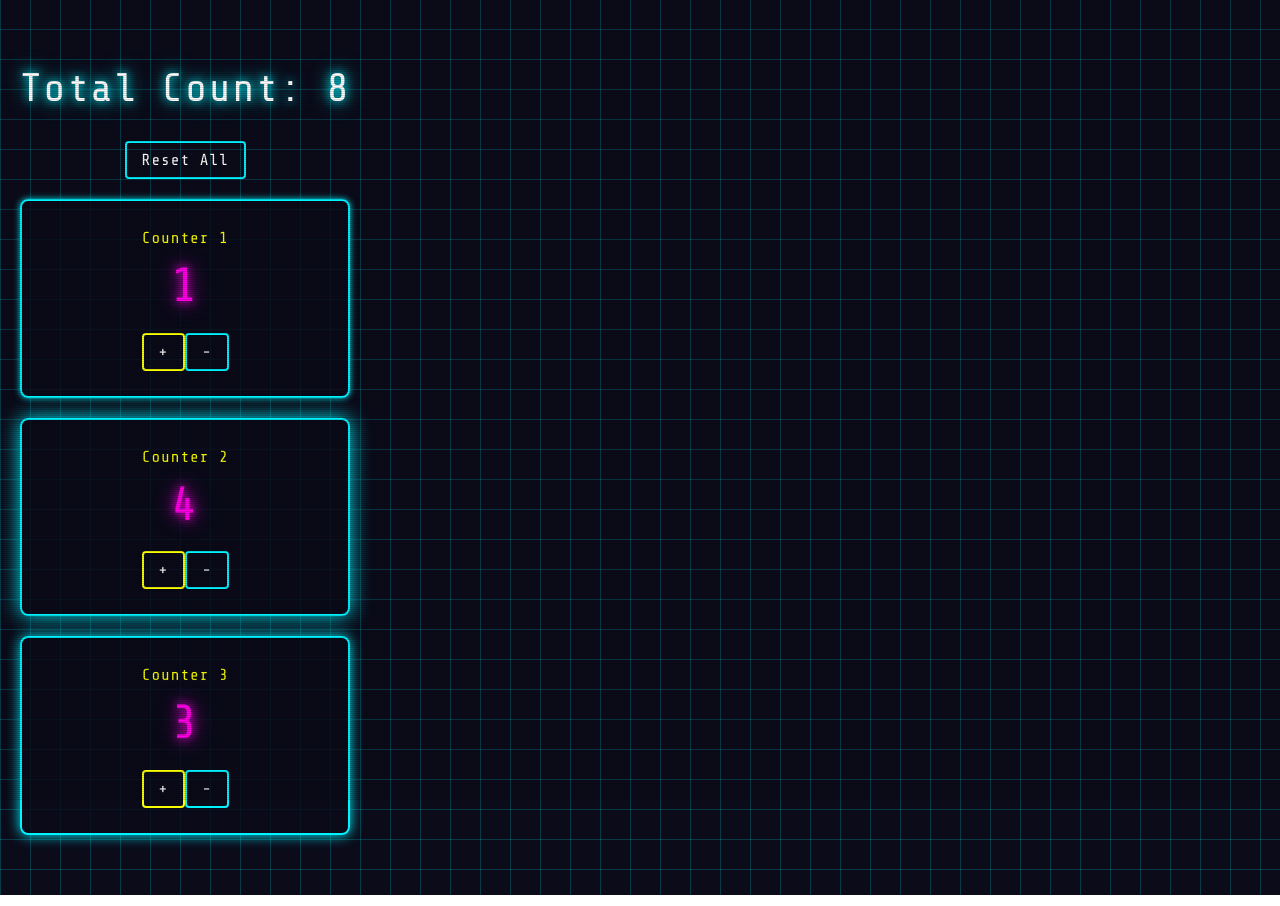
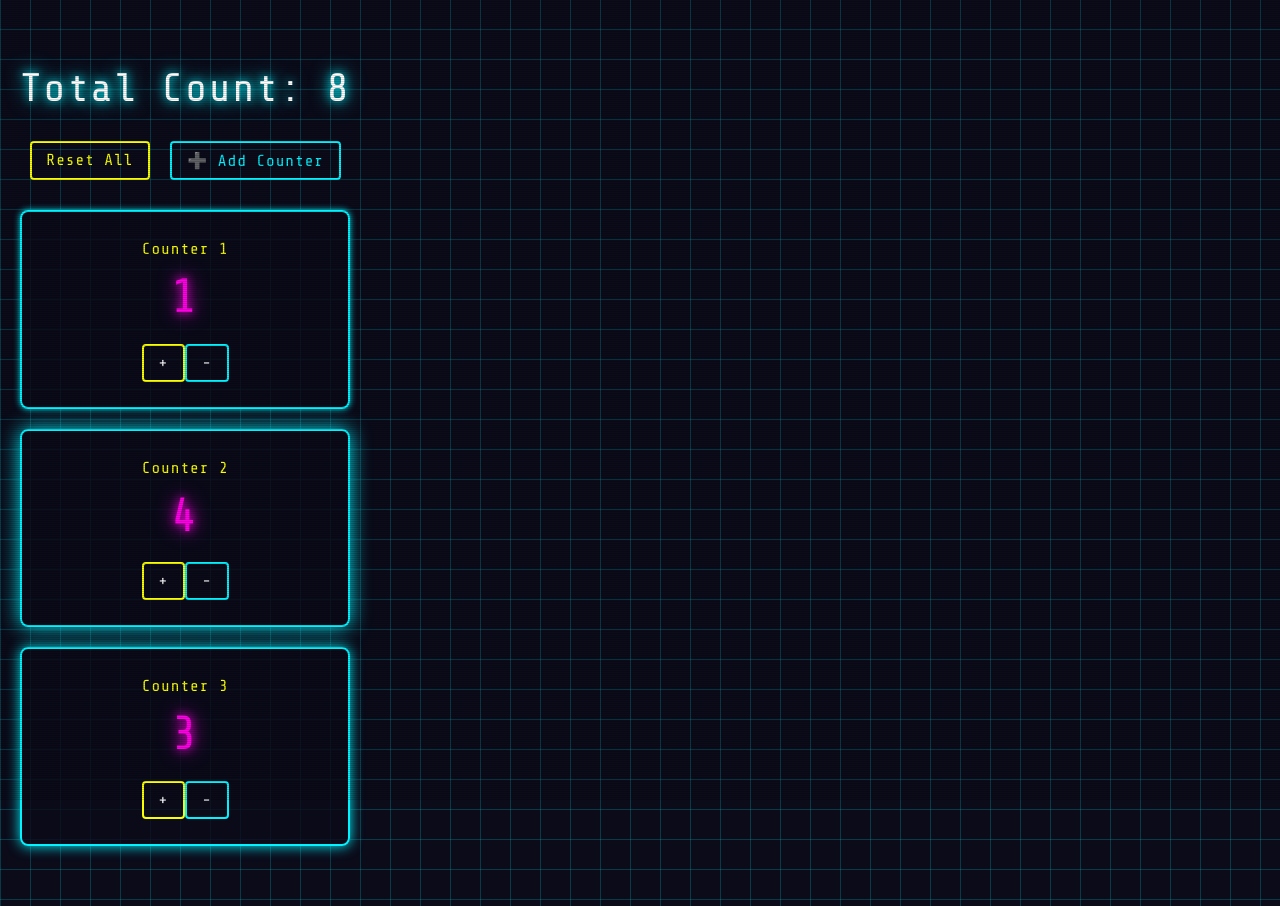
Before and after one commit to joemiddie13/lab-1-props-state, a React (Vite) app: page / in a window 1280 px wide. Built offline with nearby package versions, Linux system fonts and the light colour scheme.

Commit message:
Add functionality to dynamically add new counter

```diff
--- a/src/App.jsx
+++ b/src/App.jsx
@@ -19,13 +19,19 @@ function App() {
     setCounts(counts.map(() => 0));
   };
 
-  // Calculate total using reduce
+  const addCounter = () => {
+    setCounts([...counts, 0]);
+  };
+
   const totalCount = counts.reduce((sum, current) => sum + current, 0);
 
   return (
     <div className="App">
       <h1>Total Count: {totalCount}</h1>
-      <button onClick={resetAll}>Reset All</button>
+      <div className="controls">
+        <button onClick={resetAll}>Reset All</button>
+        <button onClick={addCounter}>➕ Add Counter</button>
+      </div>
       {counts.map((value, index) => (
         <Counter
           key={index}
```
